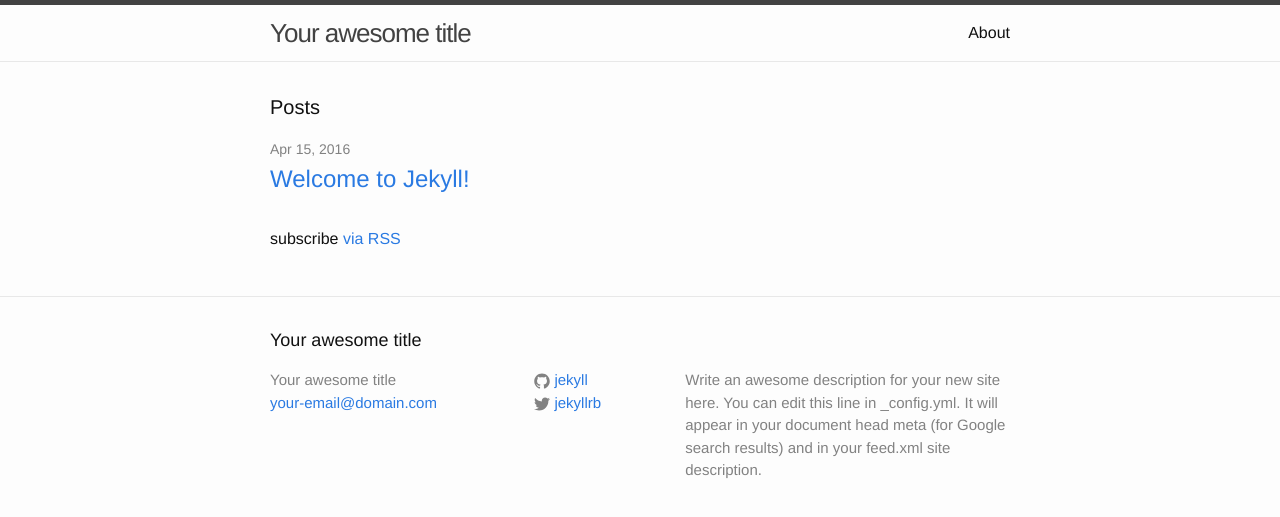
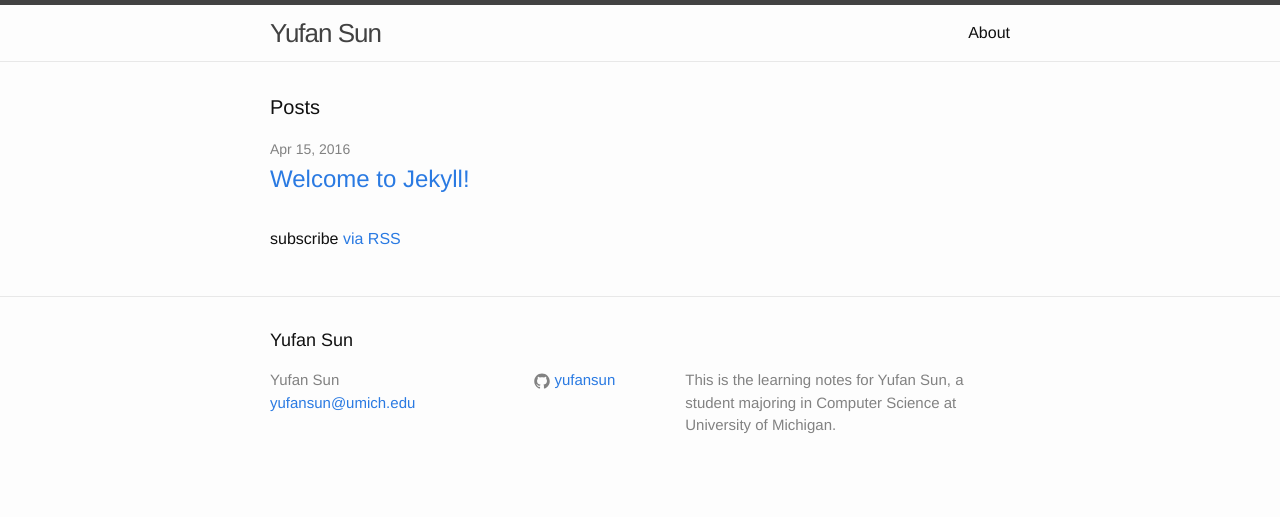
Before and after one commit to yufansun/yufansun.github.io, a Jekyll site: the page built from index.html, in a window 1280 px wide. Shown: the top 517 px of the page. Built offline with Jekyll 4.4.1, drawn with Linux system fonts in a browser that asks for light colours.

Commit message:
changed name

```diff
--- a/_config.yml
+++ b/_config.yml
@@ -6,16 +6,15 @@
 # 'jekyll serve'. If you change this file, please restart the server process.
 
 # Site settings
-title: Your awesome title
-email: your-email@domain.com
+title: Yufan Sun
+email: yufansun@umich.edu
 description: > # this means to ignore newlines until "baseurl:"
-  Write an awesome description for your new site here. You can edit this
-  line in _config.yml. It will appear in your document head meta (for
-  Google search results) and in your feed.xml site description.
+  This is the learning notes for Yufan Sun, a student majoring in
+  Computer Science at University of Michigan.
 baseurl: "" # the subpath of your site, e.g. /blog
-url: "http://yourdomain.com" # the base hostname & protocol for your site
-twitter_username: jekyllrb
-github_username:  jekyll
+url: "http://yufansun.github.io" # the base hostname & protocol for your site
+twitter_username:
+github_username:  yufansun
 
 # Build settings
 markdown: kramdown
```
